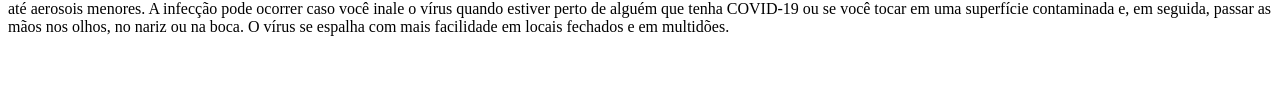
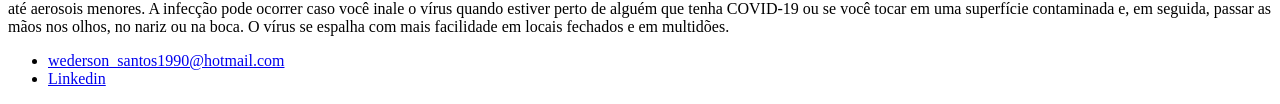
Before and after one commit to wederson1990/AulaDeHtmlDaDIO, a plain HTML site: page index.html in a window 1280 px wide. Shown: the part 768-872 px from the top of the page. Before the commit the page ends 820 px from the top, so only its background shows below. Drawn offline with Linux system fonts and the light colour scheme.

Commit message:
Update index.html

```diff
--- a/index.html
+++ b/index.html
@@ -27,6 +27,15 @@ A infecção pode ocorrer caso você inale o vírus quando estiver perto de algu
                 </p>
             </article>
         </section>
-        <footer></footer>
+        <footer>
+            <ul>
+                <li>
+                    <a href="mailto:wederson_santos1990@hotmail.com">wederson_santos1990@hotmail.com</a>
+                </li>
+                <li>
+                    <a href="https://www.linkedin.com/in/wederson-silva-santos-52764b44/">Linkedin</a>
+                </li>
+            </ul>
+        </footer>
     </body>
 </html>
```
